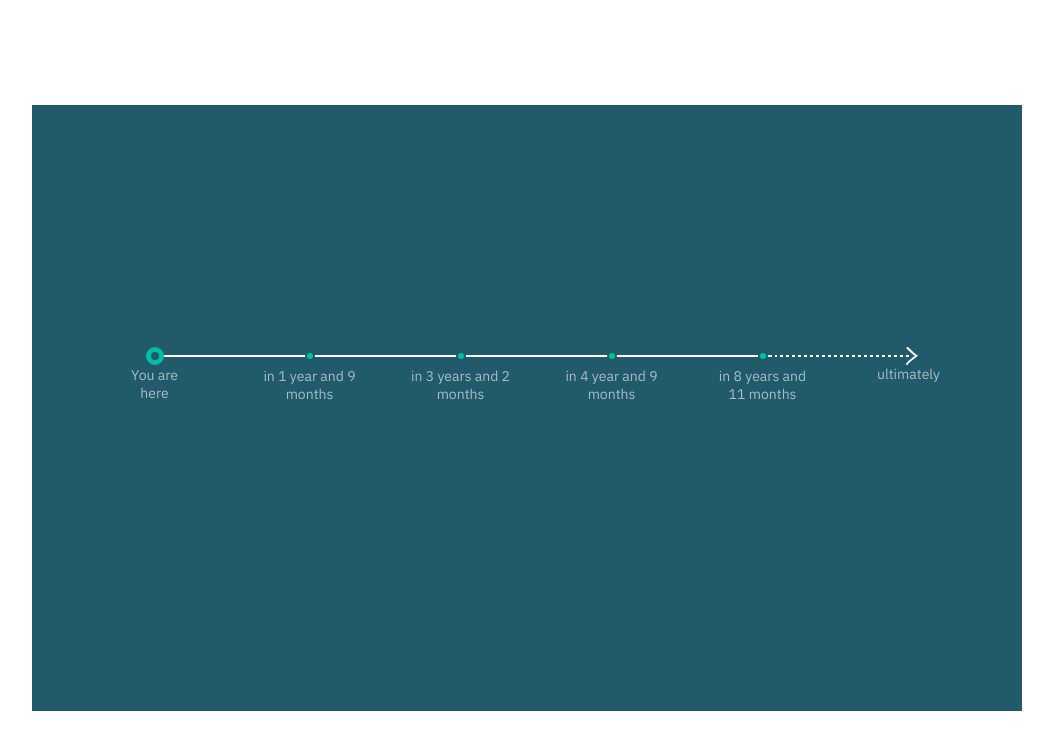
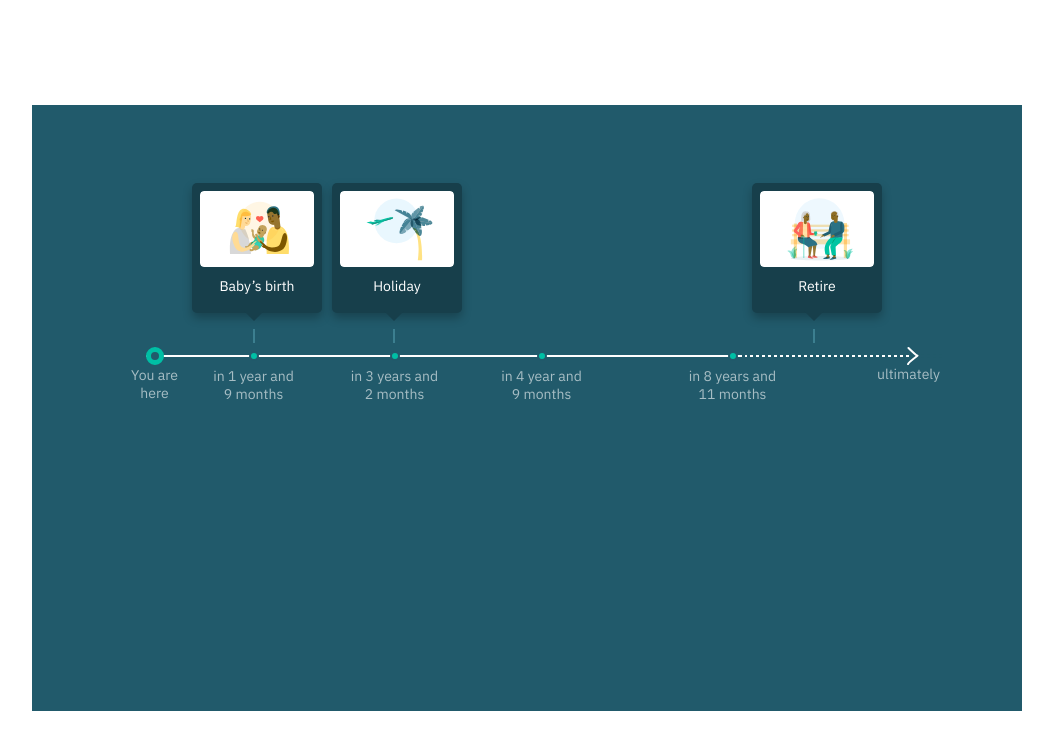
Before and after one commit to kgaogelothorn/frontend-tech-assignment, a React (Create React App) app: page / in a window 1280 px wide. Shown: the top 750 px of the page, without its empty margins (121-1174 px from the left). Built offline with nearby package versions, Linux system fonts and the light colour scheme.

Commit message:
feat: created top cards

```diff
--- a/src/App.tsx
+++ b/src/App.tsx
@@ -1,14 +1,30 @@
+import family from './family.svg';
+import holiday from './going-holiday.svg';
+import retire from './retire.svg';
 
 const App = () => (
   <main>
     <ul className="timeline">
       <li className="timeline-item"><p>You are <br /> here</p></li>
-      <li className="timeline-item"><p>in 1 year and 9 months</p></li>
-      <li className="timeline-item"><p>in 3 years and 2 months</p></li>
-      <li className="timeline-item"><p>in 4 year and 9 months</p></li>
-      <li className="timeline-item"><p>in 8 years and 11 months</p></li>
+      <li className="timeline-item" style={{right: "56px"}}><p>in 1 year and 9 months</p></li>
+      <li className="timeline-item" style={{right: "66px"}}><p>in 3 years and 2 months</p></li>
+      <li className="timeline-item" style={{right: "70px"}}><p>in 4 year and 9 months</p></li>
+      <li className="timeline-item" style={{right: "30px"}}><p>in 8 years and 11 months</p></li>
       <li className="timeline-item"><p>ultimately</p></li>
     </ul>
+
+    <div className="card card-one" style={{left: "160px", top: "60px"}}>
+          <img src={family} alt="Baby's birth" />
+          <div className="label">Baby’s birth</div>
+        </div>
+    <div className="card card-one" style={{left: "300px", bottom: "70px"}}>
+          <img src={holiday} alt="Holiday" />
+          <div className="label">Holiday</div>
+        </div>
+    <div className="card card-one" style={{left: "720px", bottom: "200px"}}>
+          <img src={retire} alt="Retire" />
+          <div className="label">Retire</div>
+        </div>
   </main>
 );
 
--- a/src/index.css
+++ b/src/index.css
@@ -86,7 +86,7 @@ main {
   content: url('./chevron.svg');
   position: absolute;
   top: 3px;
-  right: -7px;
+  right: -8px;
   transform: translateY(-50%);
   color: white;
   width: 10px;
@@ -108,8 +108,49 @@ main {
   color: #fff;
   opacity: 60%;
   position: absolute;
-  /* width: 60px; */
   text-align: center;
-  min-width: 100px;
+  min-width: 90px;
   width: 100%;
 }
+
+.card {
+  width: 130px;
+  height: auto;
+  padding: 8px;
+  border-radius: 5px;
+  box-shadow: 0px 5px 10px 0px rgba(0, 0, 0, 0.25);
+  background-color: #173F4B;
+  text-align: center;
+  position: relative;
+}
+
+
+.card-one::after {
+  content: '';
+  position: absolute;
+  bottom: -18px;
+  left: 40%;
+  border-width: 10px;
+  border-style: solid;
+  border-color: #173F4B transparent transparent transparent;
+}
+
+.card-one::before {
+  content: '';
+  position: absolute;
+  bottom: -30px;
+  left: 48%;
+  transform: translateX(-50%);
+  width: 2px;
+  height: 14px;
+  background-color: #3C7F90;
+}
+
+.card img {
+  width: 100%;
+  border-radius: 4px;
+}
+
+.label {
+  padding: 10px 0;
+}
```
Also changed, not shown: src/retire.svg (added).
